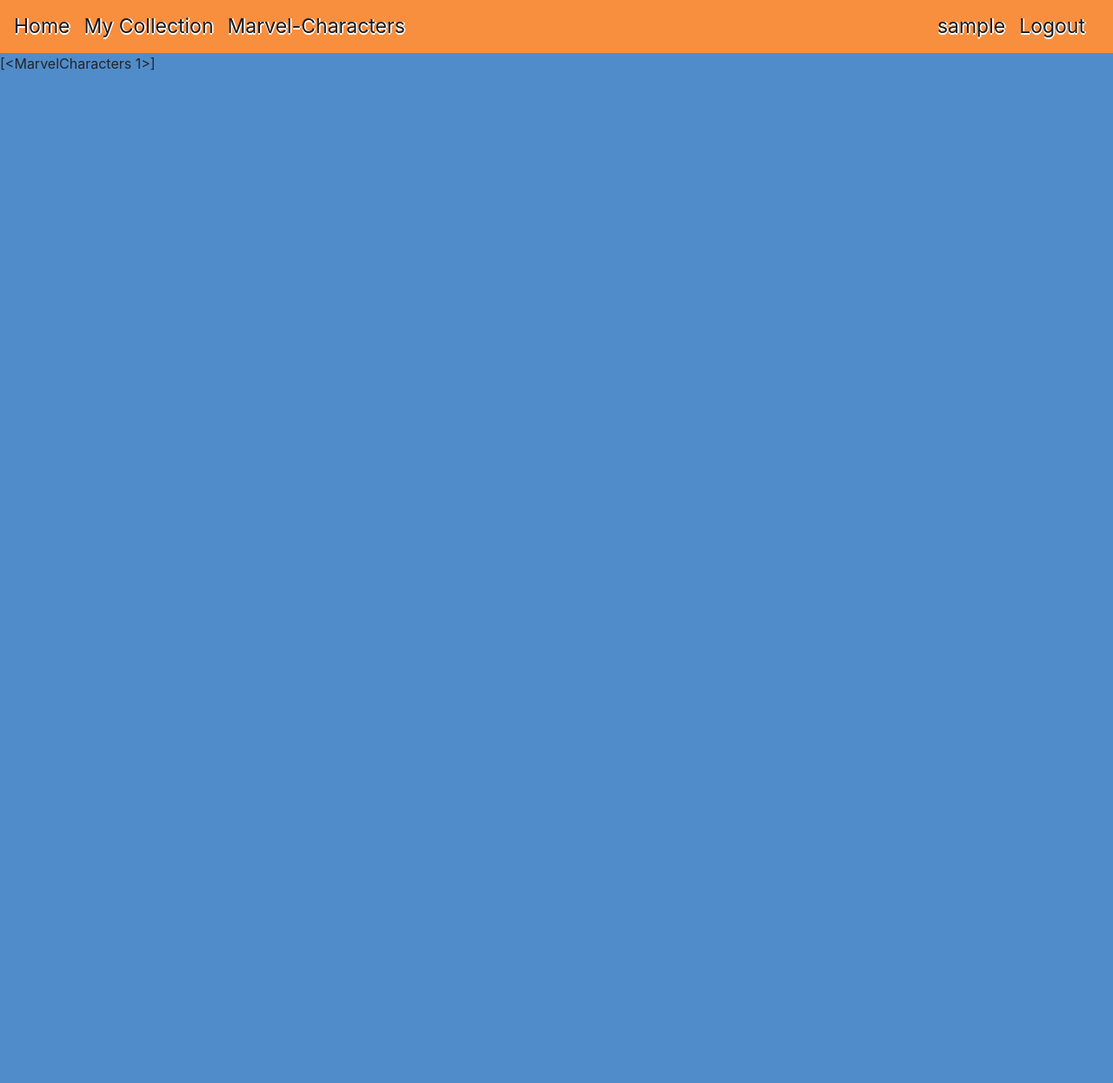
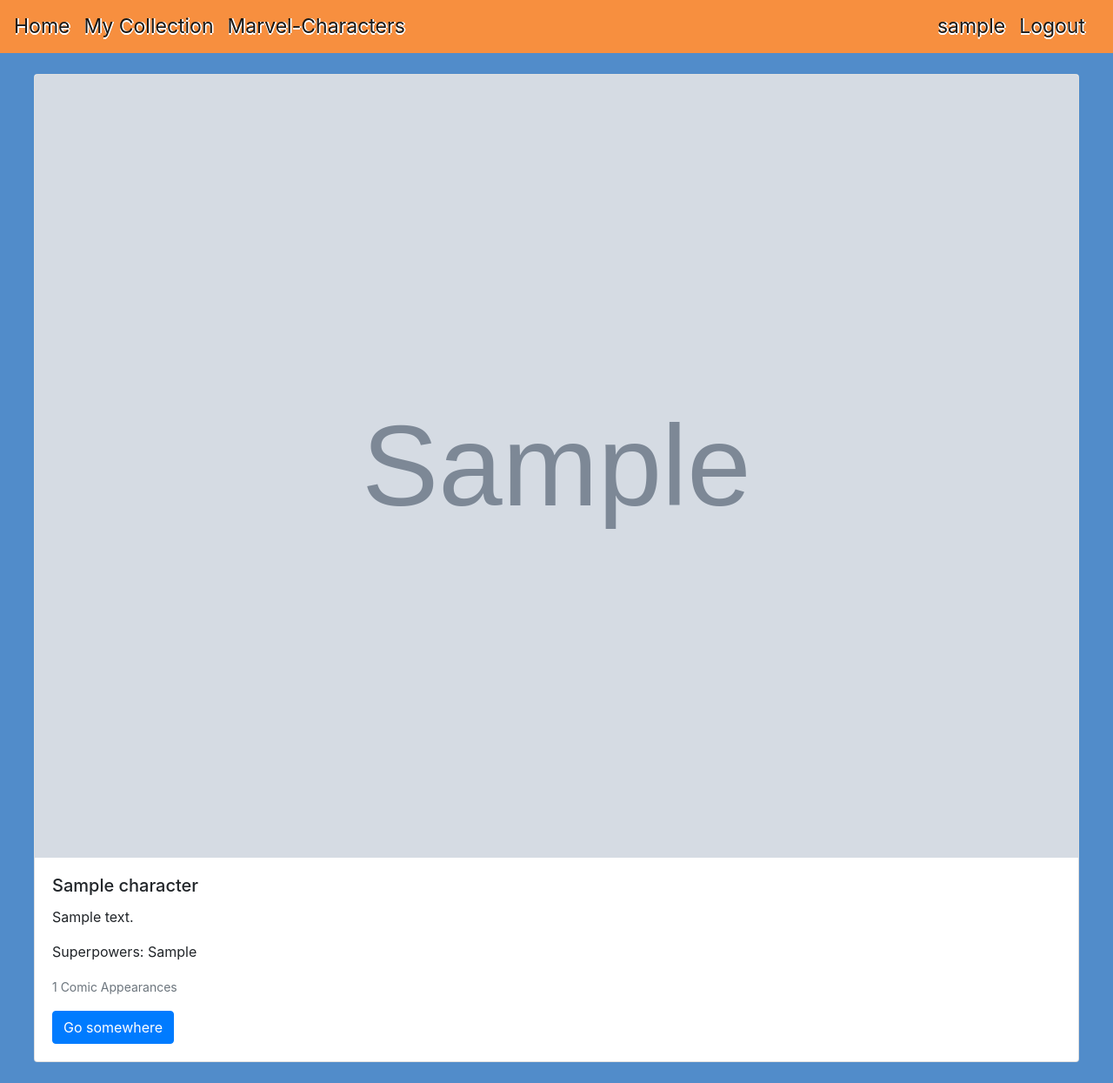
Before and after one commit to YasirQ23/Marvel-API, a Flask app: page /mycollection in a window 1280 px wide. Shown: the whole page at 87% size. Before the commit the page ends 81 px from the top, so only its background shows below. Run offline with Flask 2, Linux system fonts and the light colour scheme; a user stored in the database is signed in; tables that the repository leaves empty hold one stand-in row (values such as "Sample post"); grey boxes marked "Sample" are stand-in pictures.

```diff
--- a/app/models.py
+++ b/app/models.py
@@ -66,7 +66,7 @@ class MarvelCharacters(db.Model):
             'description': self.description,
             'comics appeared in': self.comics_appeared_in,
             'super power': self.super_power,
-            'image': self.imageus
+            'image': self.image
         }
 
 
--- a/app/routes.py
+++ b/app/routes.py
@@ -1,10 +1,11 @@
 from app import app
-from app.models import Colections, User, MarvelCharacters
+from app.models import Colections, User, MarvelCharacters, db
 from flask import render_template, flash
 from flask_login import current_user
 
 import requests as r
 from flask_login import login_required
+from .services import col_creation
 
 @app.route('/')
 def home():
@@ -12,10 +13,21 @@ def home():
 
 @app.route('/mycollection')
 def mycollection():
-    characters = MarvelCharacters.query.all()
+    characters = col_creation()
     return render_template('mycollection.html', characters=characters)
 
 @app.route('/marvelcharecters')
 def marvelcharecters():
     characters = MarvelCharacters.query.all()
     return render_template('marvelcharecters.html', characters=characters)
+
+# @app.route('/delete/<string:id>')
+# def removeMarvelCharacter(id):
+#     character = Colections.query.filter_by(user_id=current_user.id,	marvelcharacters_id=id)
+#     if not character:
+#         flash(f'Character Not Removed')
+#         return render_template('mycollection.html')
+#     db.session.delete(character)
+#     db.session.commit()
+#     flash(f'Character Removed', 'danger')
+#     return render_template('mycollection.html')
--- a/app/services.py
+++ b/app/services.py
@@ -1 +1,11 @@
 import requests as r
+from flask_login import current_user
+from app.models import Colections, User, MarvelCharacters
+
+def col_creation():
+    characters = []
+    y = Colections.query.filter_by(user_id=current_user.id).all()
+    for i in range(len(y)):
+        x = y[i].marvelcharacters_id
+        characters.append(MarvelCharacters.query.filter_by(id=x).first())
+    return characters
--- a/app/templates/mycollection.html
+++ b/app/templates/mycollection.html
@@ -1,5 +1,18 @@
 {% extends 'components/layout.html' %}
 {% block title %}Home{% endblock title %}
 {% block content %}
-<p>{{ characters }}</p>
+<div class="card-deck m-4">
+    {% for character in characters %}
+    <div class="card">
+      <img src="{{ character.image }}" class="card-img-top" alt="...">
+      <div class="card-body">
+        <h5 class="card-title">{{ character.name}}</h5>
+        <p class="card-text">{{ character.description }}</p>
+        <p class="card-text">Superpowers: {{ character.super_power }}</p>
+        <p class="card-text"><small class="text-muted">{{ character.comics_appeared_in }} Comic Appearances</small></p>
+        <a href="" class="btn btn-primary">Go somewhere</a>
+      </div>
+    </div>
+    {% endfor %}
+  </div>
 {% endblock content %}
```
Also changed, not shown: app/api/routes.py (+14 -1 lines).
